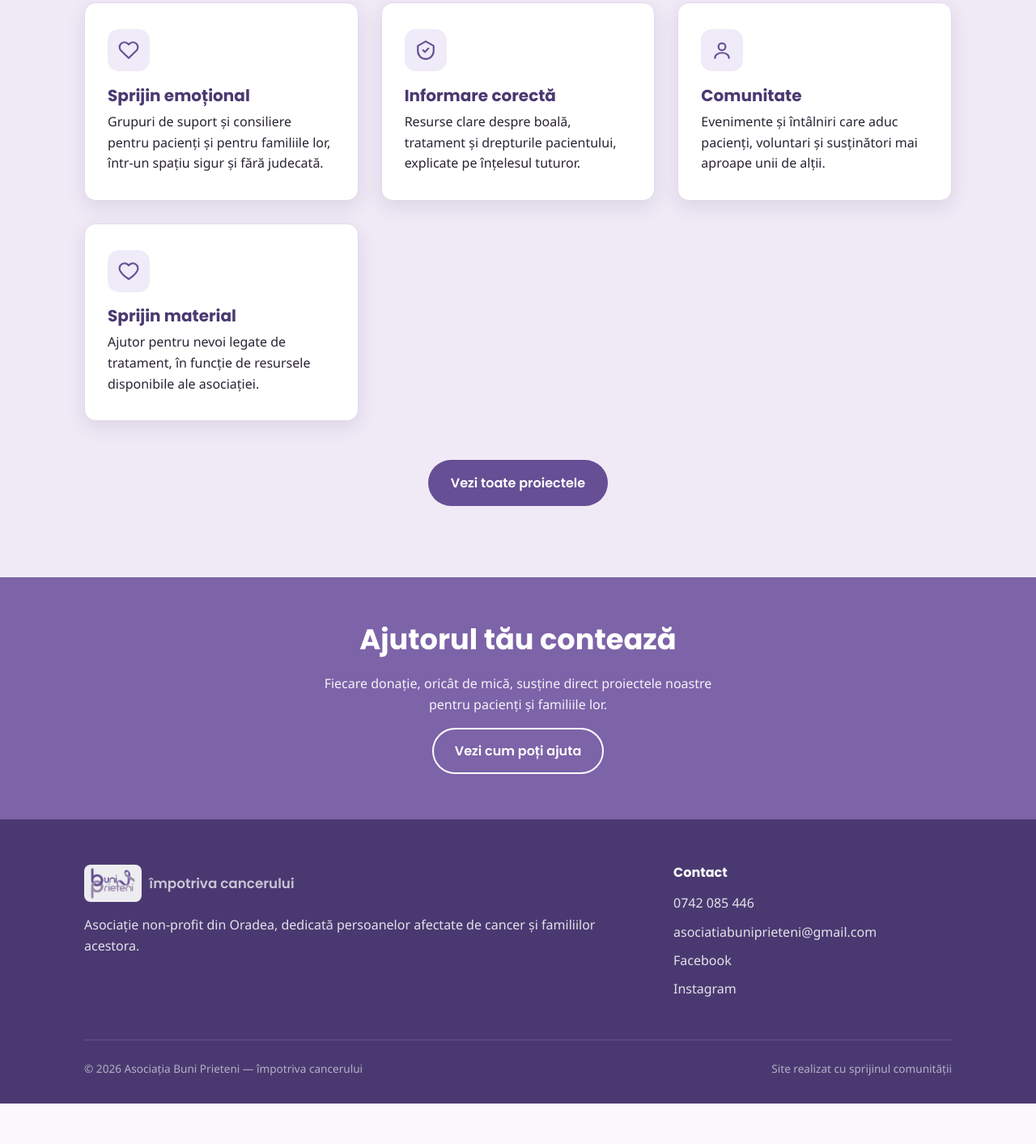
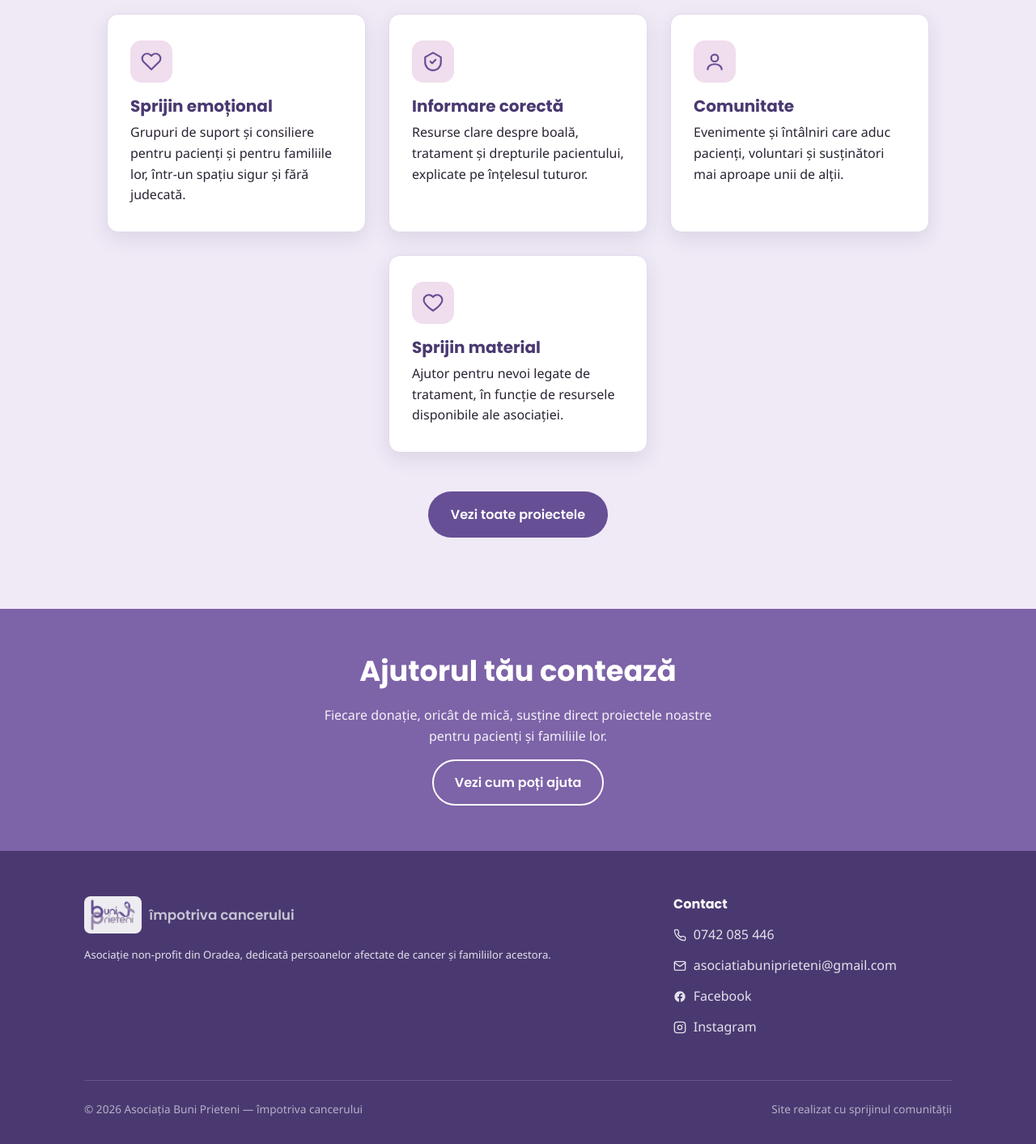
Before and after one commit to dascal-andrei/asociatia-buni-prieteni, a plain HTML site: page index.html in a window 1280 px wide. Shown: the part 1140-2553 px from the top of the page at 81% size. Before the commit the page ends 2503 px from the top, so only its background shows below. Drawn offline with Linux system fonts and the light colour scheme.

Commit message:
Layout and styling refinements across the site
- Header: full-bleed so the logo + tagline sit further left
- Home hero: flush-left content; eyebrow now "Bihor, România",
  larger and lighter
- Larger section eyebrows and section-header paragraphs
- Center a lone trailing card (Sprijin material, Donare de peruci)
- Footer: smaller brand blurb; contact list now has network icons
- Contact page: address to Bihor; removed the "Scrie-ne direct" block
- Accent tint changed to #f0dded

Co-Authored-By: Claude Opus 4.8 <noreply@anthropic.com>

```diff
--- a/assets/css/style.css
+++ b/assets/css/style.css
@@ -5,7 +5,7 @@
 :root {
   --color-primary: #664f95;
   --color-primary-dark: #4a3971;
-  --color-primary-light: #efebf8;
+  --color-primary-light: #f0dded;
   --color-accent: #7d63a8;
   --color-accent-dark: #654e8c;
   --color-bg: #faf8fc;
@@ -147,7 +147,8 @@ p {
   justify-content: space-between;
   padding-top: 0.9rem;
   padding-bottom: 0.9rem;
-  padding-left: 0.5rem;
+  max-width: none;
+  padding-left: 1.25rem;
 }
 
 .brand {
@@ -292,15 +293,15 @@ p {
 .hero .container {
   position: relative;
   z-index: 1;
-  max-width: 720px;
+  max-width: var(--max-width);
 }
 
 .hero .eyebrow {
   text-transform: uppercase;
   letter-spacing: 0.08em;
-  font-size: 0.85rem;
+  font-size: 1rem;
   font-weight: 700;
-  color: var(--color-accent);
+  color: #f0dded;
   margin-bottom: 1rem;
   display: inline-block;
 }
@@ -371,10 +372,14 @@ section {
   text-align: left;
 }
 
+.section-header p {
+  font-size: 1.15rem;
+}
+
 .eyebrow-dark {
   text-transform: uppercase;
   letter-spacing: 0.08em;
-  font-size: 0.8rem;
+  font-size: 1rem;
   font-weight: 700;
   color: var(--color-accent-dark);
 }
@@ -384,6 +389,18 @@ section {
   display: grid;
   grid-template-columns: repeat(auto-fit, minmax(250px, 1fr));
   gap: 1.75rem;
+}
+
+/* Centered variant: lets a lone card on the last row sit in the middle */
+.card-grid.is-centered {
+  display: flex;
+  flex-wrap: wrap;
+  justify-content: center;
+}
+
+.card-grid.is-centered .card {
+  flex: 1 1 250px;
+  max-width: 320px;
 }
 
 .card {
@@ -646,6 +663,22 @@ section {
   margin-bottom: 1rem;
 }
 
+.site-footer .footer-grid p {
+  font-size: 0.82rem;
+}
+
+.footer-contact a {
+  display: inline-flex;
+  align-items: center;
+  gap: 0.55rem;
+}
+
+.footer-contact svg {
+  width: 16px;
+  height: 16px;
+  flex-shrink: 0;
+}
+
 .site-footer .brand-tagline {
   color: rgba(255, 255, 255, 0.7);
 }
--- a/index.html
+++ b/index.html
@@ -42,7 +42,7 @@
   <main id="continut">
     <section class="hero">
       <div class="container">
-        <span class="eyebrow">Oradea, România</span>
+        <span class="eyebrow">Bihor, România</span>
         <h1>Conectați prin speranță.</h1>
         <p class="lead">
           Asociația Buni Prieteni este alături de persoanele afectate de cancer și de familiile
@@ -76,7 +76,7 @@
           <span class="eyebrow-dark">Cum ajutăm</span>
           <h2>Sprijin acolo unde este nevoie</h2>
         </div>
-        <div class="card-grid">
+        <div class="card-grid is-centered">
           <div class="card">
             <div class="icon">
               <svg viewBox="0 0 24 24" fill="none" stroke="currentColor" stroke-width="2" stroke-linecap="round" stroke-linejoin="round"><path d="M20.8 4.6a5.5 5.5 0 0 0-7.8 0L12 5.6l-1-1a5.5 5.5 0 1 0-7.8 7.8l1 1L12 21l7.8-7.6 1-1a5.5 5.5 0 0 0 0-7.8Z"/></svg>
@@ -133,11 +133,11 @@
         </div>
         <div>
           <h4>Contact</h4>
-          <ul>
-            <li><a href="tel:+40742085446">0742 085 446</a></li>
-            <li><a href="mailto:asociatiabuniprieteni@gmail.com">asociatiabuniprieteni@gmail.com</a></li>
-            <li><a href="https://www.facebook.com/share/19CaFjeHvA/" target="_blank" rel="noopener">Facebook</a></li>
-            <li><a href="https://www.instagram.com/asociatia.buniprieteni" target="_blank" rel="noopener">Instagram</a></li>
+          <ul class="footer-contact">
+            <li><a href="tel:+40742085446"><svg viewBox="0 0 24 24" fill="none" stroke="currentColor" stroke-width="2" stroke-linecap="round" stroke-linejoin="round" aria-hidden="true"><path d="M22 16.92v3a2 2 0 0 1-2.18 2 19.8 19.8 0 0 1-8.63-3.07 19.5 19.5 0 0 1-6-6 19.8 19.8 0 0 1-3.07-8.67A2 2 0 0 1 4.11 2h3a2 2 0 0 1 2 1.72c.13.96.36 1.9.7 2.81a2 2 0 0 1-.45 2.11L8.09 9.91a16 16 0 0 0 6 6l1.27-1.27a2 2 0 0 1 2.11-.45c.9.34 1.85.57 2.81.7A2 2 0 0 1 22 16.92Z"/></svg>0742 085 446</a></li>
+            <li><a href="mailto:asociatiabuniprieteni@gmail.com"><svg viewBox="0 0 24 24" fill="none" stroke="currentColor" stroke-width="2" stroke-linecap="round" stroke-linejoin="round" aria-hidden="true"><rect x="2" y="4" width="20" height="16" rx="2"/><path d="M22 6 12 13 2 6"/></svg>asociatiabuniprieteni@gmail.com</a></li>
+            <li><a href="https://www.facebook.com/share/19CaFjeHvA/" target="_blank" rel="noopener"><svg viewBox="0 0 24 24" fill="currentColor" aria-hidden="true"><path d="M22 12a10 10 0 1 0-11.6 9.9v-7H7.9V12h2.5V9.8c0-2.5 1.5-3.9 3.8-3.9 1.1 0 2.2.2 2.2.2v2.4h-1.2c-1.2 0-1.6.8-1.6 1.6V12h2.8l-.4 2.9h-2.4v7A10 10 0 0 0 22 12Z"/></svg>Facebook</a></li>
+            <li><a href="https://www.instagram.com/asociatia.buniprieteni" target="_blank" rel="noopener"><svg viewBox="0 0 24 24" fill="none" stroke="currentColor" stroke-width="2" stroke-linecap="round" stroke-linejoin="round" aria-hidden="true"><rect x="2" y="2" width="20" height="20" rx="5"/><circle cx="12" cy="12" r="4"/><circle cx="17.5" cy="6.5" r="1" fill="currentColor" stroke="none"/></svg>Instagram</a></li>
           </ul>
         </div>
       </div>
```
Also changed, not shown: contact.html (+6 -16 lines), despre.html (+5 -5 lines), implica-te.html (+5 -5 lines), proiecte.html (+6 -6 lines).
